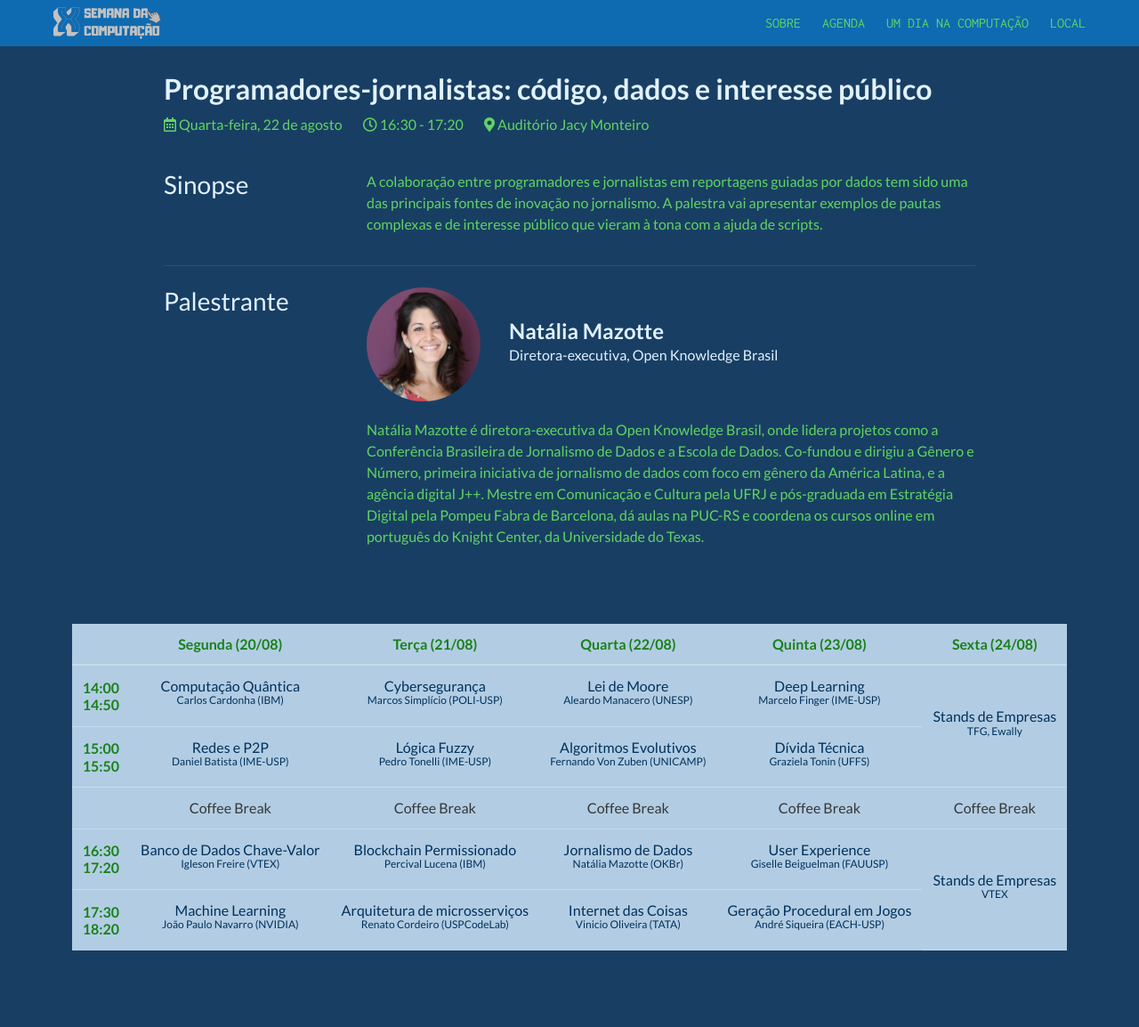
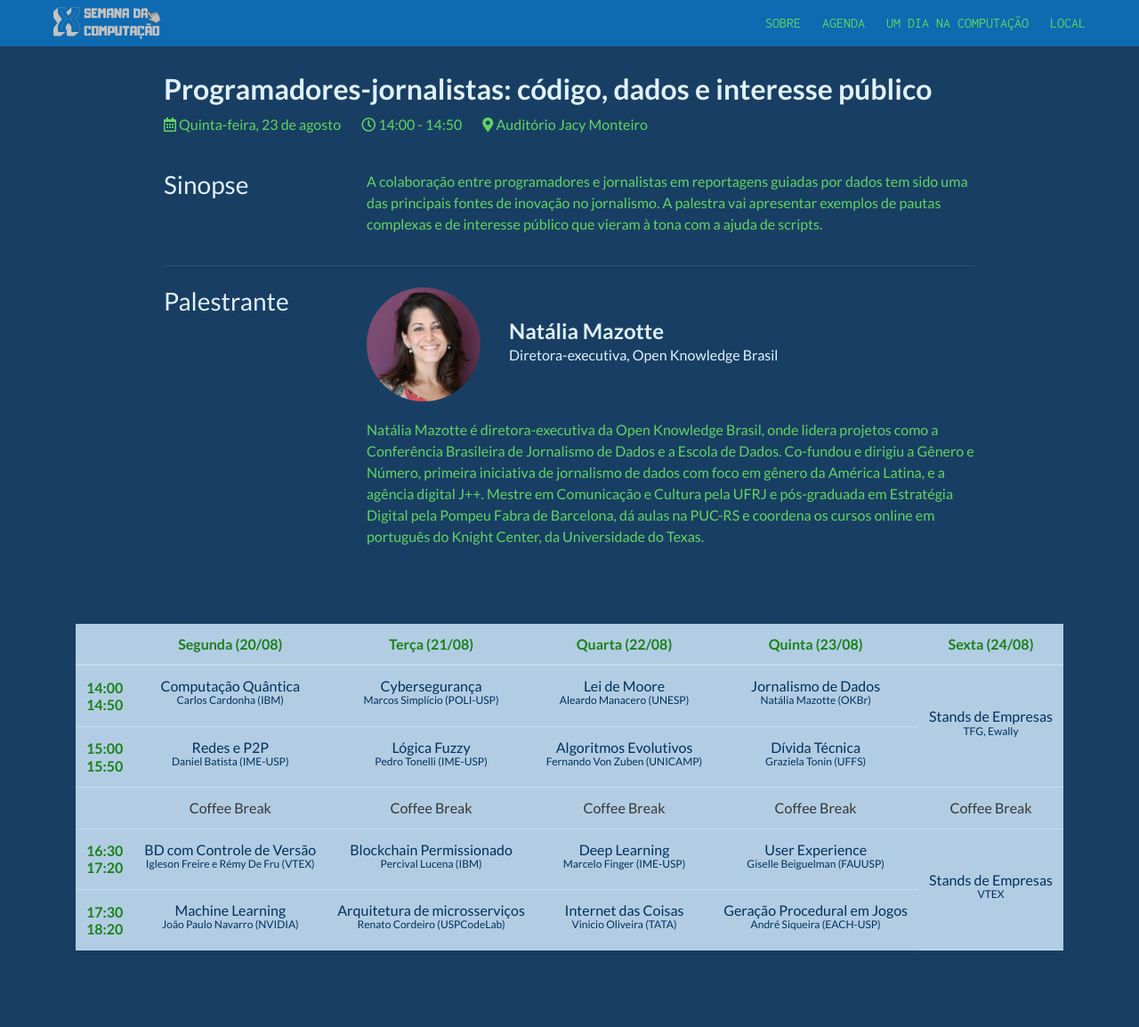
Before and after one commit to SemanaDaComputacao/site, a Jekyll site: the page built from palestra/jornalismo-de-dados.md, in a window 1280 px wide. Shown: the top 1154 px of the page at 89% size. Built offline with Jekyll 4.4.1, drawn with Linux system fonts in a browser that asks for light colours; nearby versions of some CDN libraries.

Commit message:
Remaneja palestras e atualiza detalhes
Troca Jornalimo de Dados (quarta, 16:30-17:20) com Deep Learning
(quinta 14:00-14:50).
Adiciona palestrante e atualiza título de DB com Controle de
Versão.

```diff
--- a/_data/programacao.yml
+++ b/_data/programacao.yml
@@ -6,9 +6,9 @@ segunda:
       palestrante: Daniel Batista (IME-USP)
       link: palestra/redes-e-p2p
     - Coffee Break
-    - nome: Banco de Dados Chave-Valor
-      palestrante: Igleson Freire (VTEX)
-      link: palestra/chronus-storage
+    - nome: BD com Controle de Versão
+      palestrante: Igleson Freire e Rémy De Fru (VTEX)
+      link: palestra/banco-de-dados-com-controle-de-versao
     - nome: Machine Learning
       palestrante: João Paulo Navarro (NVIDIA)
       link: palestra/machine-learning
@@ -36,17 +36,17 @@ quarta:
       link: palestra/algoritmos-evolutivos
       palestrante: Fernando Von Zuben (UNICAMP)
     - Coffee Break
-    - nome: Jornalismo de Dados
-      palestrante: Natália Mazotte (OKBr)
-      link: palestra/jornalismo-de-dados
+    - nome: Deep Learning
+      palestrante: Marcelo Finger (IME-USP)
+      link: palestra/deep-learning
     - nome: Internet das Coisas
       link: palestra/internet-das-coisas
       palestrante: Vinicio Oliveira (TATA)
 
 quinta:
-    - nome: Deep Learning
-      palestrante: Marcelo Finger (IME-USP)
-      link: palestra/deep-learning
+    - nome: Jornalismo de Dados
+      palestrante: Natália Mazotte (OKBr)
+      link: palestra/jornalismo-de-dados
     - nome: Dívida Técnica
       palestrante: Graziela Tonin (UFFS)
       link: palestra/divida-tecnica
--- a/_layouts/lecture.html
+++ b/_layouts/lecture.html
@@ -27,6 +27,8 @@ layout: base
                     <div class="title">Palestrante</div>
 
                     <div class="content">
+                    {% if page.speaker %}
+                        <div>
                             <div class="media">
                                 <div class="media-left">
                                     <figure class="image is-128x128">
@@ -42,6 +44,31 @@ layout: base
                             <div class="content">
                                 {{ page.bio | markdownify }}
                             </div>
+                        </div>
+                    {% else %}
+                        {% for speaker in page.speakers %}
+                            <div>
+                                <div class="media">
+                                    <div class="media-left">
+                                        <figure class="image is-128x128">
+                                            <img src="{{site.baseurl}}/images/palestrante/{{ speaker.picture }}" alt="{{ speaker.name }}" class="is-rounded" style="width: 100%" />
+                                        </figure>
+                                    </div>
+                                    <div class="media-content">
+                                        <p class="title is-4">{{ speaker.name }}</p>
+                                        <p class="subtitle is-6">{{ speaker.occupation }}, {{ speaker.affiliation }}</p>
+                                    </div>
+                                </div>
+
+                                <div class="content">
+                                    {{ speaker.bio | markdownify }}
+                                </div>
+                            </div>
+                            {% if forloop.last == false %}
+                            <hr>
+                            {% endif %}
+                        {% endfor %}
+                    {% endif %}
                     </div>
                 </div>
 
--- /dev/null
+++ b/palestra/banco-de-dados-com-controle-de-versao.md
@@ -0,0 +1,24 @@
+---
+layout: lecture
+title: >
+    Banco de Dados com Controle de Versão
+summary: >
+    Chronos é um banco de dados chave-valor, desenvolvido pela VTEX, totalmente auditável por natureza e que visa alta disponibilidade e baixíssima latência distribuindo geograficamente seus dados. Manter esses dados seguros contra acessos ou alterações indevidas sem afetar disponibilidade e latência são os desafios que nós iremos discutir.
+name: Igleson Freire
+picture: Igleson Freire.jpg
+speakers:
+    - name: Igleson Freire
+      bio: >
+        Igleson Freire, formado na Universidade Federal de Campina Grande, bolsista em projetos em parceria com a Envision, HP Brasil e polícia federal. Medalhista na Olimpíada Brasileira de Matemática das Escolas Públicas na edição de 2010 e membro da equipe colocada em 26º lugar no desafio anual do recsys de 2015. Funcionário por dois anos na HP como analista de dados e trabalha hoje na VTEX como Software Engineer.
+      picture: Igleson Freire.jpg
+      affiliation: VTEX
+      occupation: Software Engineer
+    - name: Rémy De Fru
+      bio: >
+          Rémy De Fru é formado em Ciência da computação pela Universidade Federal de Campina Grande (UFCG). Bolsista do projeto da Polícia Federal (ePol) durante a graduação.Participante assíduo em maratonas de programação, tendo sido medalhista em 2 ocasiões pela OBI (2008 e 2012) e sendo finalista brasileiro em 2 ocasiões na ACM-ICPC (2013 e 2015). Trabalhou  na Linx+Neemu+Chaordic para em seguida ir para a VTEX como Software Engineer.
+      picture: Rémy De Fru.jpg
+      affiliation: VTEX
+      occupation: Software Engineer
+date: Segunda-feira, 20 de agosto
+time: 16:30 - 17:20
+---
--- a/palestra/jornalismo-de-dados.md
+++ b/palestra/jornalismo-de-dados.md
@@ -9,7 +9,7 @@ bio: >
 speaker: Natália Mazotte
 affiliation: Open Knowledge Brasil
 occupation: Diretora-executiva
-date: Quarta-feira, 22 de agosto
-time: 16:30 - 17:20
+date: Quinta-feira, 23 de agosto
+time: 14:00 - 14:50
 picture: Natália Mazotte.jpg
 ---
```
Also changed, not shown: palestra/chronus-storage.md (deleted, +0 -17 lines), palestra/deep-learning.md (+2 -2 lines), images/equipe/leandro-rodrigues.jpg, images/palestrante/Rémy De Fru.jpg (added). Lines whose indentation alone changed are shown as unchanged.
